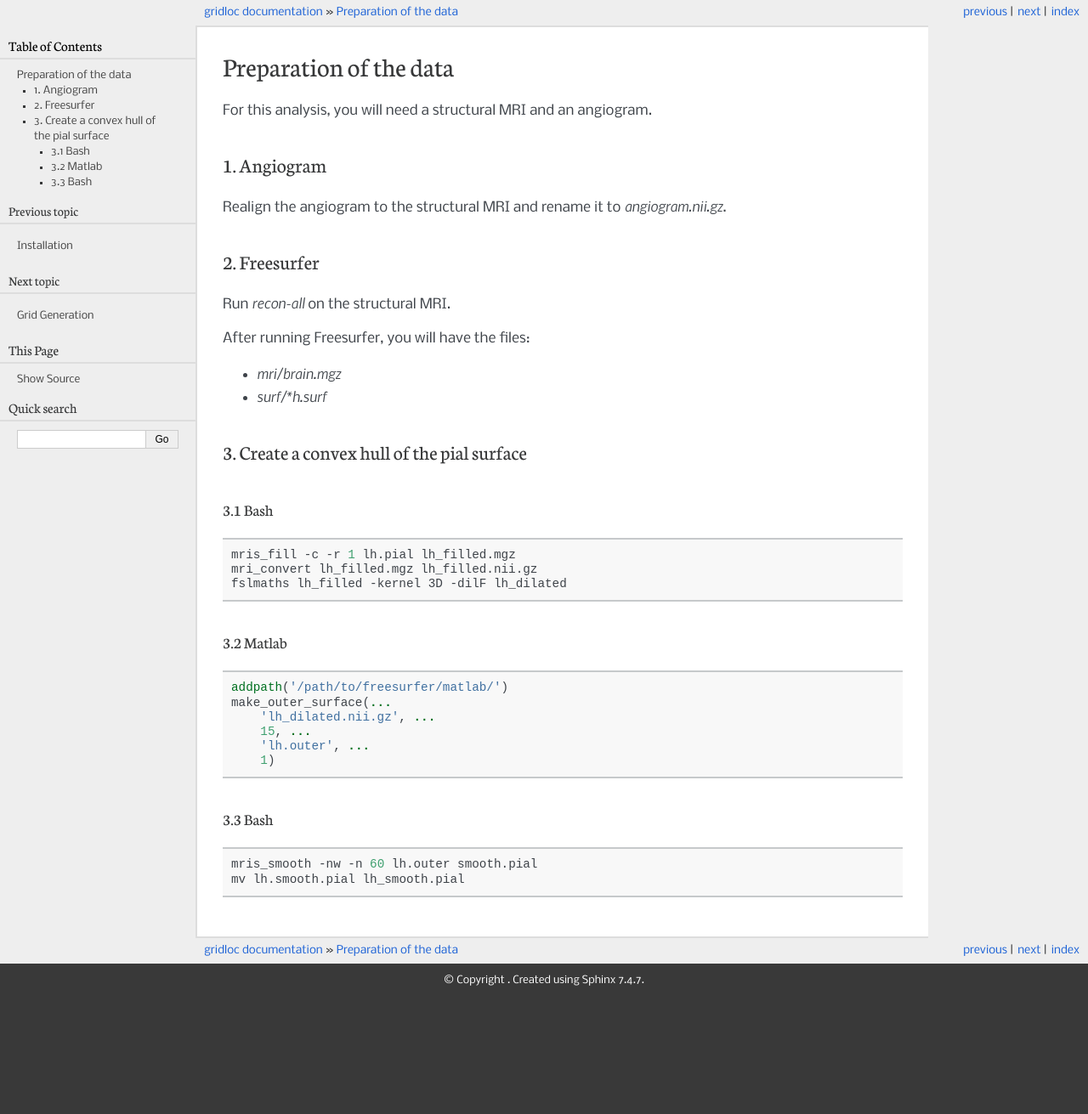
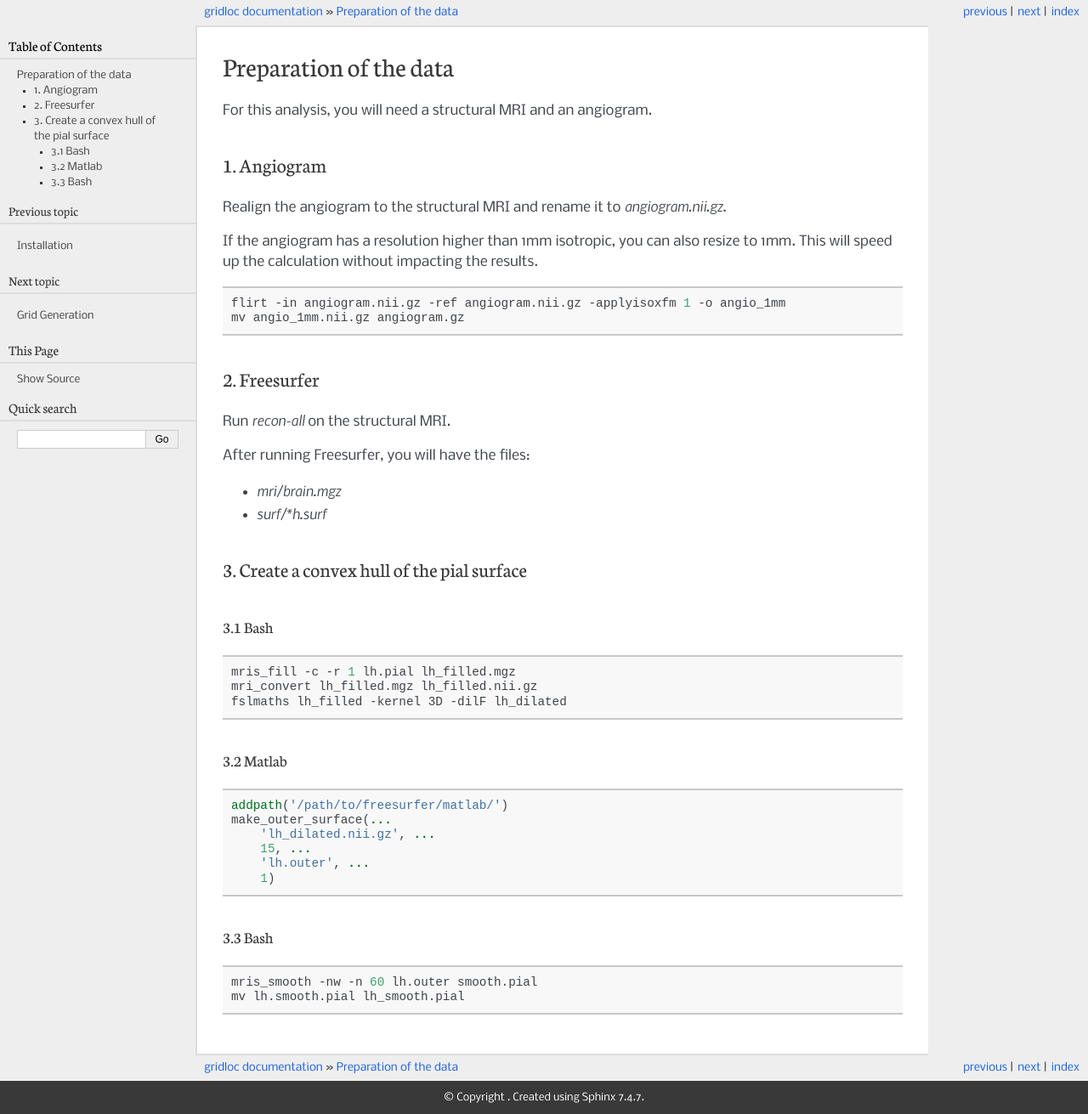
Before and after one commit to gpiantoni/gridgen, a Sphinx documentation site: the page built from docs/source/preparation.rst, in a window 1280 px wide. Shown: the whole page at 85% size. Built offline with Sphinx 7.4.7, drawn with Linux system fonts in a browser that asks for light colours; pages that are not in the unit, such as notebooks, are missing from menus; before the commit the page ends 1173 px from its top, so only the background shows below that.

Commit message:
use 1mm angio

```diff
--- a/docs/source/preparation.rst
+++ b/docs/source/preparation.rst
@@ -6,6 +6,14 @@ For this analysis, you will need a structural MRI and an angiogram.
 1. Angiogram
 ------------
 Realign the angiogram to the structural MRI and rename it to `angiogram.nii.gz`.
+
+If the angiogram has a resolution higher than 1mm isotropic, you can also resize to 1mm.
+This will speed up the calculation without impacting the results.
+
+.. code-block:: bash
+
+    flirt -in angiogram.nii.gz -ref angiogram.nii.gz -applyisoxfm 1 -o angio_1mm
+    mv angio_1mm.nii.gz angiogram.gz
 
 2. Freesurfer
 -------------
```
